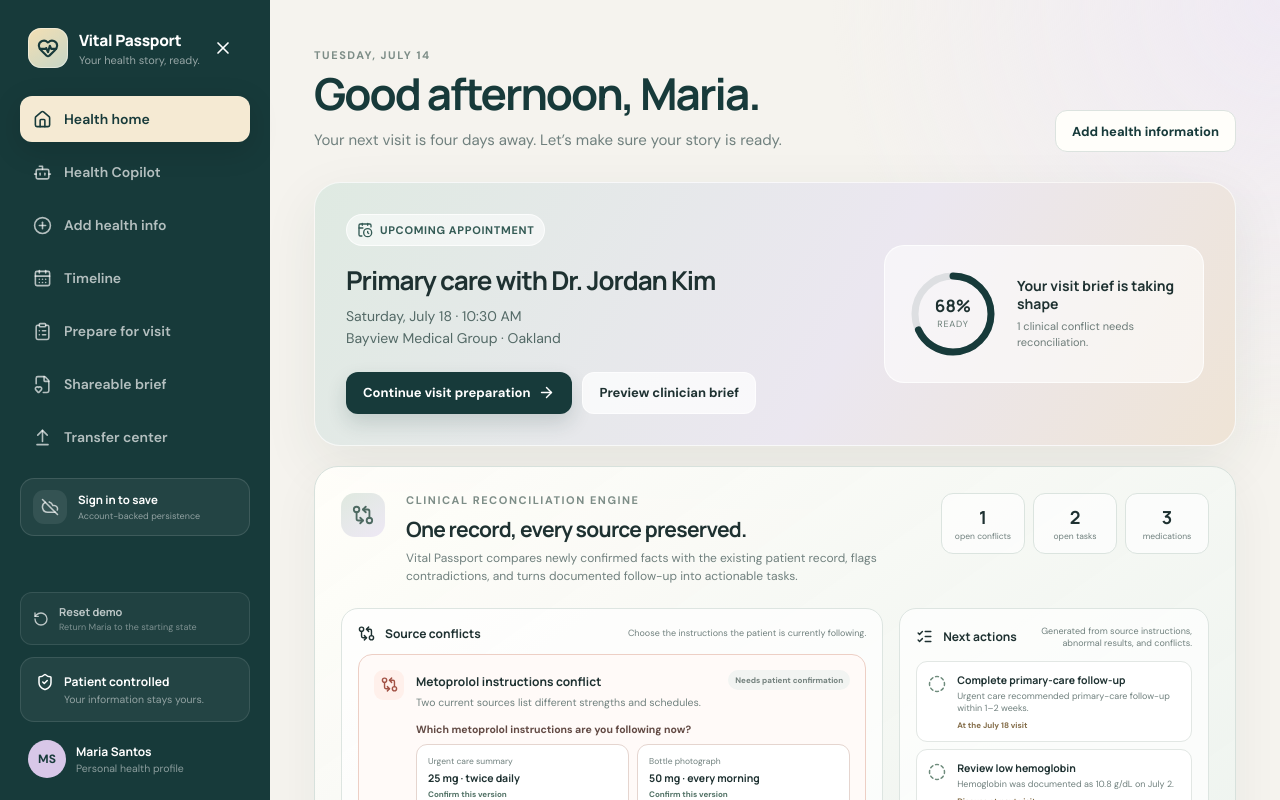
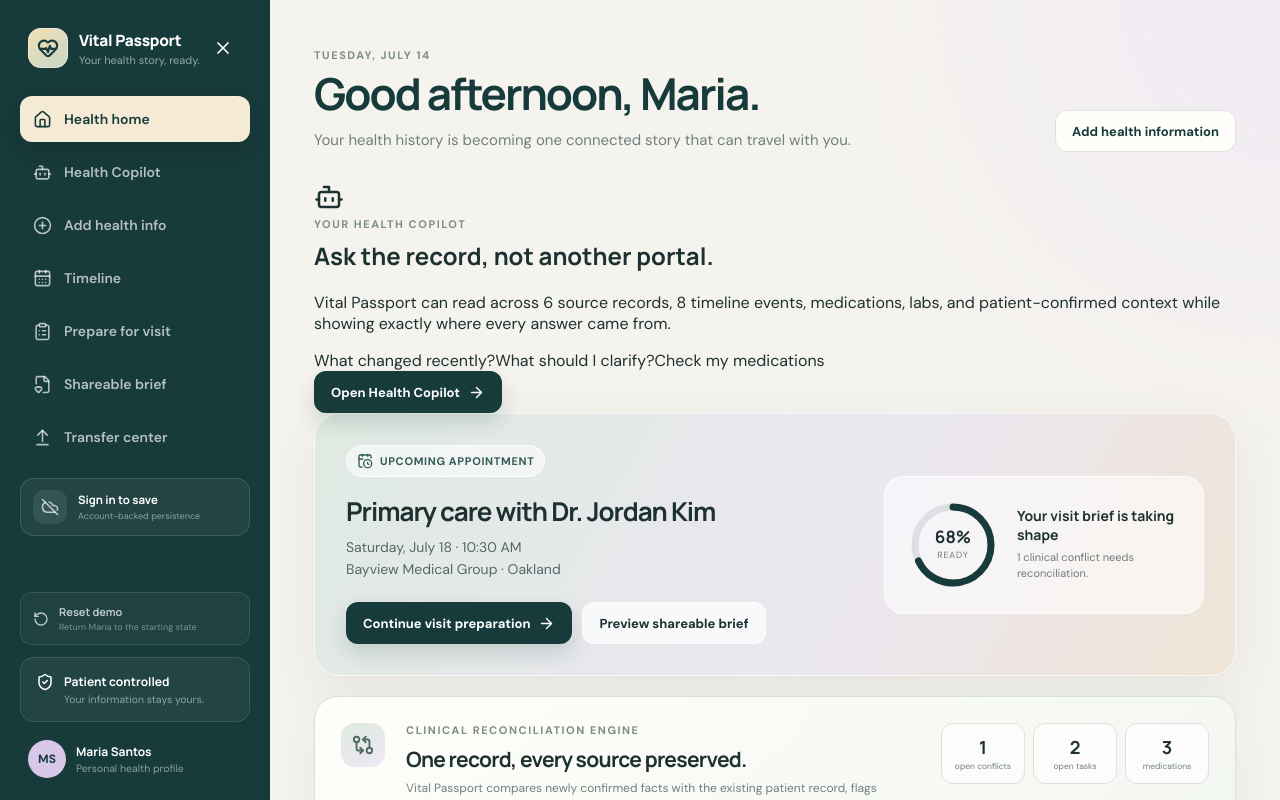
Before and after one commit to patricktran1/vitalpassport, a React (Vite) app: page / in a window 1280 px wide. Shown: the top 800 px of the page. Built offline with nearby package versions, Linux system fonts and the light colour scheme; no server answers.

Commit message:
Make Health Copilot the patient home centerpiece

```diff
--- a/src/pages/Dashboard.tsx
+++ b/src/pages/Dashboard.tsx
@@ -1,4 +1,4 @@
-import { ArrowRight, CalendarClock, CheckCircle2, ChevronRight, CircleCheck, CircleDashed, FileText, GitCompareArrows, HeartPulse, ListChecks, Pill, ScanSearch, Sparkles, TestTube2 } from 'lucide-react'
+import { ArrowRight, Bot, CalendarClock, CheckCircle2, ChevronRight, CircleCheck, CircleDashed, FileText, GitCompareArrows, HeartPulse, ListChecks, Pill, ScanSearch, Sparkles, TestTube2 } from 'lucide-react'
 import { Link } from 'react-router-dom'
 import { ProgressRing } from '../components/ProgressRing'
 import { useVital } from '../context/VitalContext'
@@ -20,6 +20,7 @@
     toggleTask,
     medicationSummaries,
     timelineEvents,
+    sources,
   } = useVital()
   const openTasks=careTasks.filter((task)=>task.status==='open')
   const metoprololIssue=reconciliationIssues.find((issue)=>issue.id==='issue-metoprolol')
@@ -28,8 +29,23 @@
   return (
     <div className="page dashboard-page">
       <section className="page-heading split-heading">
-        <div><div className="eyebrow">Tuesday, July 14</div><h1>Good afternoon, {patient.firstName}.</h1><p>Your next visit is four days away. Let’s make sure your story is ready.</p></div>
+        <div><div className="eyebrow">Tuesday, July 14</div><h1>Good afternoon, {patient.firstName}.</h1><p>Your health history is becoming one connected story that can travel with you.</p></div>
         <Link className="button ghost desktop-only" to="/add">Add health information</Link>
+      </section>
+
+      <section className="health-copilot-launch">
+        <span className="copilot-launch-orb"><Bot size={30}/></span>
+        <div className="copilot-launch-copy">
+          <div className="eyebrow">Your Health Copilot</div>
+          <h2>Ask the record, not another portal.</h2>
+          <p>Vital Passport can read across {sources.length} source records, {timelineEvents.length} timeline events, medications, labs, and patient-confirmed context while showing exactly where every answer came from.</p>
+          <div className="copilot-launch-prompts">
+            <Link to="/copilot?prompt=What%20changed%20in%20my%20health%20record%20recently%3F">What changed recently?</Link>
+            <Link to="/copilot?prompt=What%20should%20I%20clarify%20before%20my%20next%20visit%3F">What should I clarify?</Link>
+            <Link to="/copilot?prompt=Summarize%20my%20medications%20and%20any%20conflicts.">Check my medications</Link>
+          </div>
+        </div>
+        <Link to="/copilot" className="button primary copilot-launch-button">Open Health Copilot <ArrowRight size={17}/></Link>
       </section>
 
       <section className="hero-card">
@@ -39,7 +55,7 @@
           <p>Saturday, July 18 · 10:30 AM<br/>Bayview Medical Group · Oakland</p>
           <div className="hero-actions">
             <Link to="/prepare" className="button primary">{openGapCount ? 'Continue visit preparation' : 'Review completed brief'} <ArrowRight size={17}/></Link>
-            <Link to="/brief" className="button light">Preview clinician brief</Link>
+            <Link to="/brief" className="button light">Preview shareable brief</Link>
           </div>
         </div>
         <div className="readiness-panel">
@@ -97,7 +113,7 @@
         </div>
         <div className="agent-review-action">
           <span>{openGapCount ? `Resolve ${openGapCount} remaining ${openGapCount === 1 ? 'gap' : 'gaps'} in a guided interview.` : 'The patient-confirmed context is ready for clinician review.'}</span>
-          <Link to={openGapCount ? '/prepare' : '/brief'} className="button primary">{openGapCount ? 'Review findings' : 'Open clinician brief'} <ChevronRight size={16}/></Link>
+          <Link to={openGapCount ? '/prepare' : '/brief'} className="button primary">{openGapCount ? 'Review findings' : 'Open shareable brief'} <ChevronRight size={16}/></Link>
         </div>
       </section>
 
```
